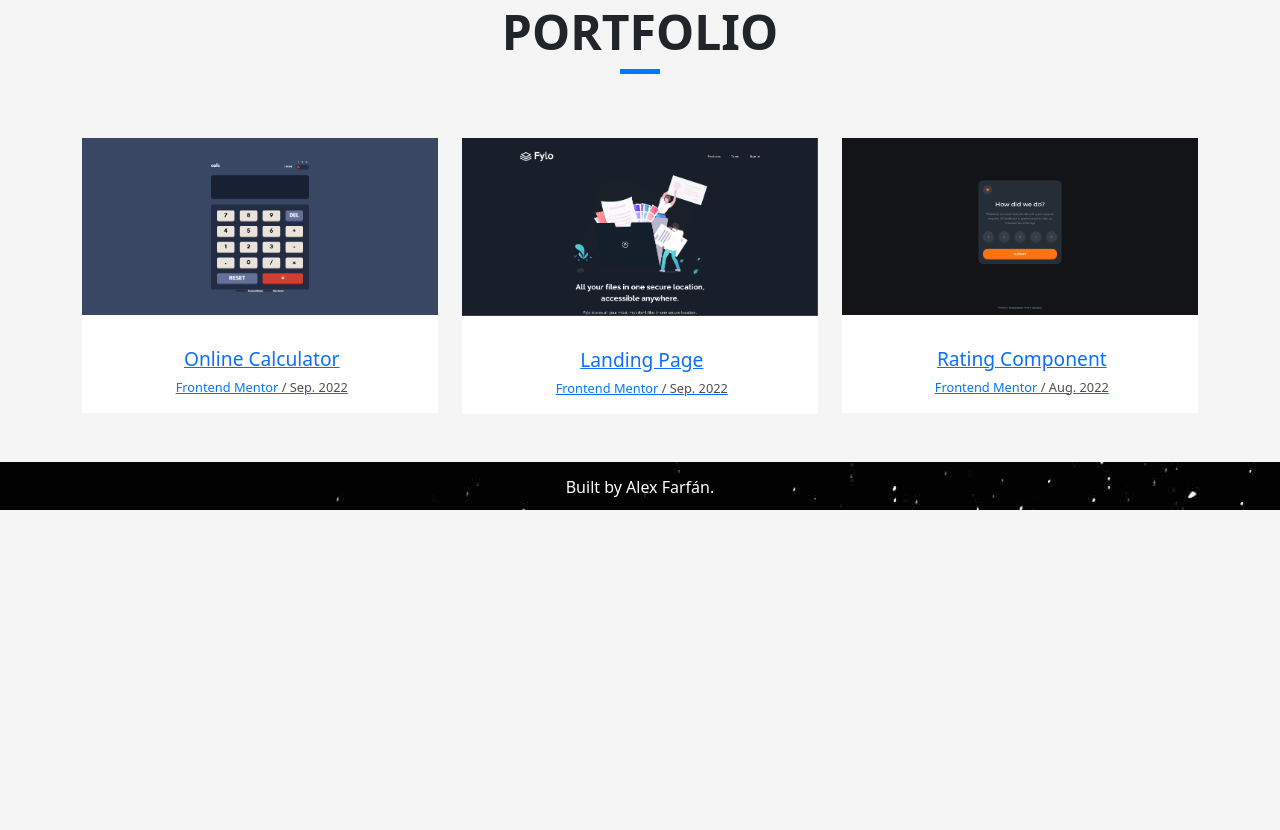
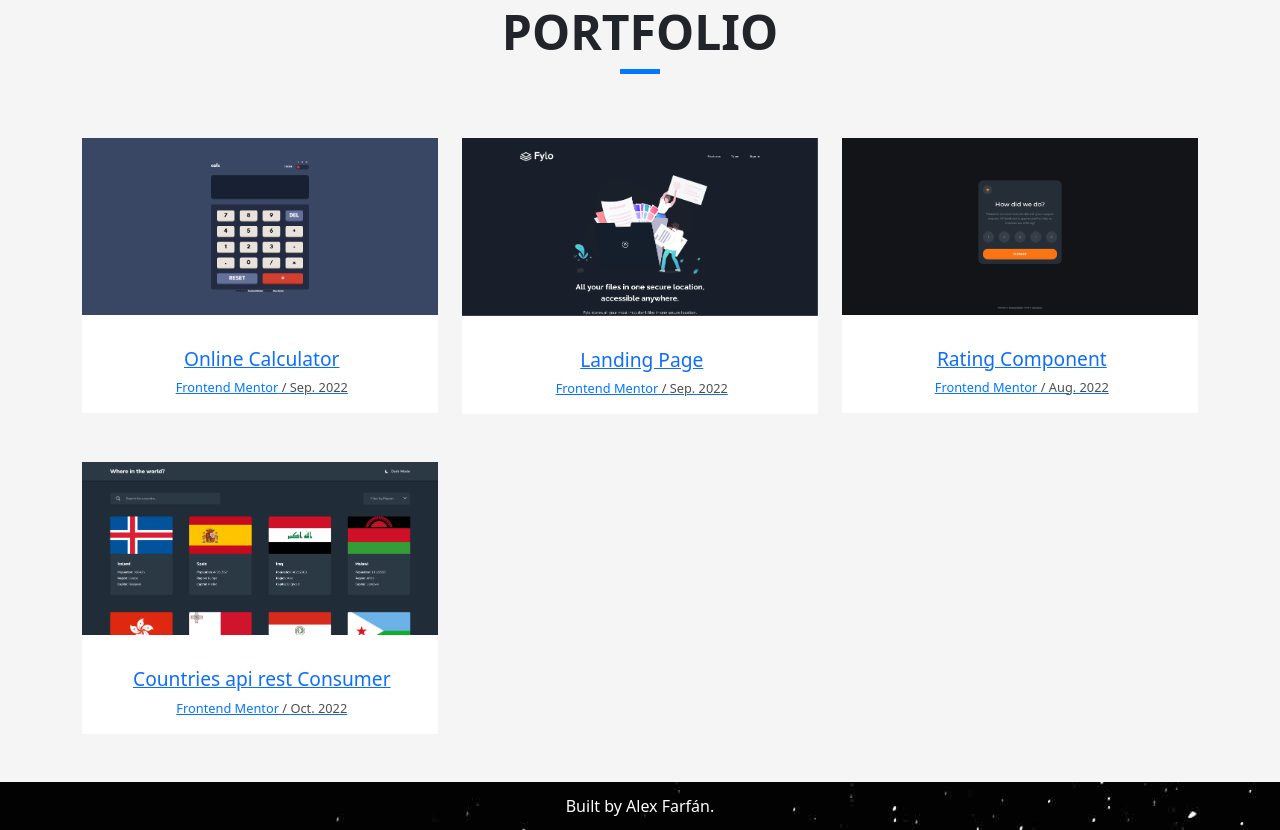
Before and after one commit to alexgcode/my-portfolio, a website: page index.html in a window 1280 px wide. Shown: the part 1795-2625 px from the top of the page. Before the commit the page ends 2305 px from the top, so only its background shows below. Drawn offline with nearby package versions, Linux system fonts and the light colour scheme.

Commit message:
adding new front end challenge

```diff
--- a/index.html
+++ b/index.html
@@ -267,13 +267,26 @@
                         <span class="w-ctegory">Frontend Mentor</span> / <span class="w-date">Aug. 2022</span>
                       </div>
                     </div>
-                    <!--
-                    <div class="col-sm-4">
-                      <div class="w-like">
-                        <span class="ion-ios-plus-outline"></span>
+                  </div>
+                </div>
+              </a>
+            </div>
+          </div>
+
+          <div class="col-md-4">
+            <div class="work-box">
+              <a href="https://alexgcode.github.io/rest-api-countries-frontendmentor/" data-lightbox="gallery-mf">
+                <div class="work-img">
+                  <img src="images/api_countries.png" alt="" class="img-fluid">
+                </div>
+                <div class="work-content">
+                  <div class="row">
+                    <div class="col">
+                      <h2 class="w-title text-center">Countries api rest Consumer</h2>
+                      <div class="w-more text-center">
+                        <span class="w-ctegory">Frontend Mentor</span> / <span class="w-date">Oct. 2022</span>
                       </div>
                     </div>
-                    -->
                   </div>
                 </div>
               </a>
```
Also changed, not shown: README.md, images/api_countries.png (added).
